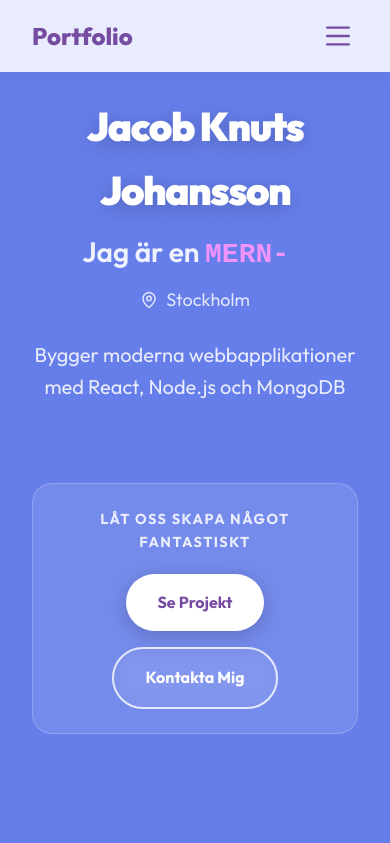
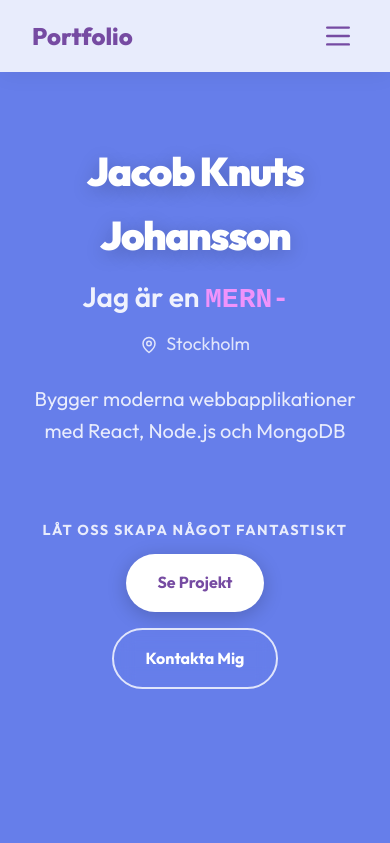
Before and after one commit to jacomaco/portfolio, a React (Vite) app: page / in a window 390 px wide. Shown: the top 843 px of the page. Built offline with nearby package versions, Linux system fonts and the light colour scheme.

Commit message:
refactor: Remove numerous CSS comments, adjust hero CTA group styling, add `white-space: nowrap` to nav links, and update mobile menu breakpoint.

```diff
--- a/src/App.css
+++ b/src/App.css
@@ -62,11 +62,9 @@ body {
   top: 0;
   left: 0;
   right: 0;
-  /* Mer transparent bakgrund och starkare blur för en snygg "frostat glas"-effekt */
   background: rgba(255, 255, 255, 0.85);
   backdrop-filter: blur(12px);
   -webkit-backdrop-filter: blur(12px);
-  /* Mjuk skugga istället för en hård border */
   box-shadow: 0 4px 20px rgba(0, 0, 0, 0.05);
   z-index: 1000;
   padding: 1rem 2rem;
@@ -84,11 +82,9 @@ body {
 .nav-logo {
   font-size: 1.5rem;
   font-weight: 800;
-  /* Här sätter vi den solida färgen. Du kan använda en variabel eller en hex-kod som #764ba2 */
   color: var(--color-accent-purple);
   text-decoration: none;
   cursor: pointer;
-  /* Jag lade till en mjuk övergång här ifall du vill ha en hover-effekt senare! */
   transition: color var(--transition);
 }
 
@@ -105,13 +101,12 @@ body {
   transition: all var(--transition);
   cursor: pointer;
   padding: 0.5rem 1rem;
-  /* Rundade hörn för att matcha resten av sidan */
   border-radius: 50px;
+  white-space: nowrap;
 }
 
 .nav-links a:hover {
   color: var(--color-accent-purple);
-  /* Mjuk lila bakgrund när man hovrar över länken */
   background: rgba(102, 126, 234, 0.1);
 }
 
@@ -157,7 +152,6 @@ body {
   position: relative;
   display: block;
   width: calc(100% + 1.3px);
-  /* Reduced from 60px to 30px for a subtle mobile wave */
   height: 30px;
 }
 
@@ -167,7 +161,6 @@ body {
 
 @media (min-width: 768px) {
   .wave-svg {
-    /* Reduced from 150px to 70px for a smoother desktop wave */
     height: 70px;
   }
 }
@@ -192,7 +185,7 @@ body {
   text-shadow: 0 4px 20px rgba(0, 0, 0, 0.2);
   position: relative;
   z-index: 1;
-  letter-spacing: -1.5px; /* Snyggare för kraftigt typsnitt */
+  letter-spacing: -1.5px;
 }
 
 .hero-typing-container {
@@ -200,19 +193,16 @@ body {
   color: rgba(255, 255, 255, 0.9);
   font-weight: 600;
   margin-bottom: 0.5rem;
-  min-height: 2.5rem; /* Förhindrar att layouten hoppar när raden är tom */
+  min-height: 2.5rem;
   position: relative;
   z-index: 1;
 }
-
-/* Monospace-typsnitt för det inkodade ordet */
 .hero-typed-text {
   font-family: 'Fira Code', 'Courier New', Courier, monospace;
-  color: var(--color-accent-pink); /* Plockar den rosa färgen från din befintliga palett */
+  color: var(--color-accent-pink);
   font-weight: 700;
 }
 
-/* Den blinkande markören */
 .hero-cursor {
   display: inline-block;
   font-family: 'Fira Code', 'Courier New', Courier, monospace;
@@ -227,15 +217,8 @@ body {
   50% { opacity: 0; }
 }
 
-/* CTA Gruppering */
 .hero-cta-group {
-  margin: 2.5rem auto 0;
-  padding: 1.5rem;
-  background: rgba(255, 255, 255, 0.1);
-  backdrop-filter: blur(10px);
-  -webkit-backdrop-filter: blur(10px);
-  border-radius: var(--radius-lg);
-  border: 1px solid rgba(255, 255, 255, 0.2);
+  margin-top: 2rem;
   display: inline-block;
   position: relative;
   z-index: 1;
@@ -245,7 +228,7 @@ body {
   font-size: 0.9rem;
   text-transform: uppercase;
   letter-spacing: 1.5px;
-  margin-bottom: 1.25rem;
+  margin-bottom: 0.75rem;
   font-weight: 700;
   color: rgba(255, 255, 255, 0.85);
 }
@@ -834,13 +817,10 @@ body {
 .footer {
   padding: 2rem;
   text-align: center;
-  /* Changed from 135deg to 180deg for a seamless vertical blend */
   background: #667eea;
   color: white;
   font-size: 0.9rem;
 }
-
-/* Hamburgermeny Knappen */
 .nav-toggle {
   display: none;
   background: transparent;
@@ -853,7 +833,6 @@ body {
   justify-content: center;
 }
 
-/* SVG Animering */
 .nav-toggle svg rect {
   transition: all 0.4s cubic-bezier(0.4, 0, 0.2, 1);
   transform-origin: center;
@@ -873,12 +852,11 @@ body {
   transform: translateY(-35px) rotate(-45deg);
 }
 
-/* Mobil Dropdown-meny (Dold som standard för desktop) */
 .nav-mobile-menu {
   display: none;
 }
 
-@media (max-width: 768px) {
+@media (max-width: 1024px) {
   .nav-links {
     display: none;
   }
@@ -991,7 +969,6 @@ body {
   }
 }
 
-/* Startläget: Osynlig och nedflyttad 50 pixlar */
 .fade-in-section {
   opacity: 0;
   transform: translateY(50px);
@@ -1000,7 +977,6 @@ body {
   will-change: opacity, visibility, transform;
 }
 
-/* Slutläget (när den är synlig): Fullt synlig och på sin vanliga plats */
 .fade-in-section.is-visible {
   opacity: 1;
   transform: translateY(0);
```
